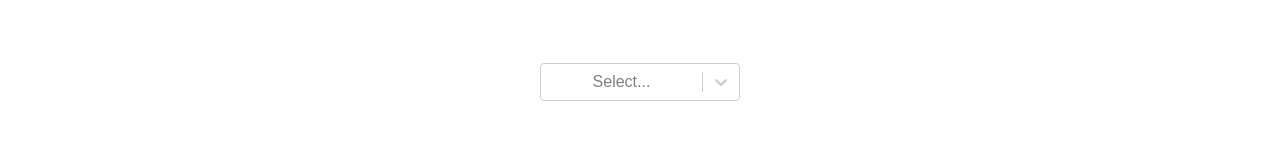
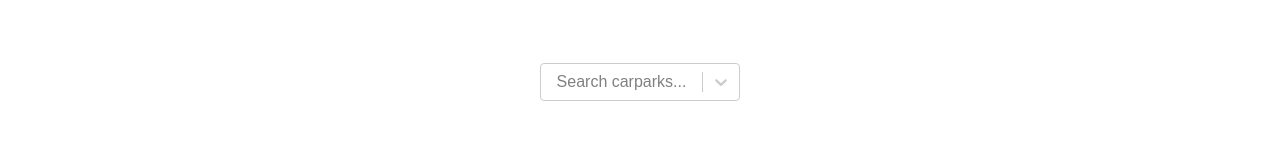
Before and after one commit to huegashi/ParkNow, a React (Vite) app: page /home in a window 1280 px wide. Shown: the part 261-419 px from the top of the page. Built offline with nearby package versions, Linux system fonts and the light colour scheme.

Commit message:
update advanced search to include input text field for filtering

```diff
--- a/package.json
+++ b/package.json
@@ -11,7 +11,9 @@
   },
   "dependencies": {
     "react": "^19.0.0",
-    "react-dom": "^19.0.0"
+    "react-dom": "^19.0.0",
+    "react-router-dom": "^7.3.0",
+    "react-select": "^5.10.1"
   },
   "devDependencies": {
     "@eslint/js": "^9.21.0",
--- a/src/AdvancedSearch.jsx
+++ b/src/AdvancedSearch.jsx
@@ -1,22 +1,41 @@
-import { useState } from "react";
+import { useState, useEffect } from "react";
 import "./App.css";
 import Select from "react-select";
 import { useNavigate } from 'react-router-dom';
 
 function AdvancedSearch() {
   const [selectedOption, setSelectedOption] = useState(null);
+  const [inputValue, setInputValue] = useState('');
+  const [filteredOptions, setFilteredOptions] = useState([]);
   const navigate = useNavigate();
+
+  const options = [
+    { value: 'carparkA', label: 'Carpark A' },
+    { value: 'carparkB', label: 'Carpark B' },
+    { value: 'carparkC', label: 'Carpark C' },
+  ];
+
+  // Update filtered options when input value changes
+  useEffect(() => {
+    if (inputValue) {
+      const filtered = options.filter(option =>
+        option.label.toLowerCase().includes(inputValue.toLowerCase())
+      );
+      setFilteredOptions(filtered);
+    } else {
+      setFilteredOptions(options);
+    }
+  }, [inputValue]);
 
   const handleChange = (selectedOption) => {
     setSelectedOption(selectedOption);
     navigate(`/carpark/${selectedOption.value}`);
   };
 
-  const options = [
-    { value: 'carparkA', label: 'Carpark A' },
-    { value: 'carparkB', label: 'Carpark B' },
-    { value: 'carparkC', label: 'Carpark C' },
-  ];
+  const handleInputChange = (newValue) => {
+    setInputValue(newValue);
+    return newValue;
+  };
 
   const CustomOption = (props) => {
     return (
@@ -46,11 +65,16 @@ function AdvancedSearch() {
   return (
     <div className="advanced-search" style={{ maxWidth: '200px' }}>
       <Select
-        options={options}
+        options={filteredOptions}
         onChange={handleChange}
+        onInputChange={handleInputChange}
+        inputValue={inputValue}
         value={selectedOption}
         isLoading={false}
         components={{ Option: CustomOption }}
+        filterOption={null} // Disable the default filtering
+        isSearchable={true} // Enable search input
+        placeholder="Search carparks..."
       />
     </div>
   );
```
Also changed, not shown: 1 other file (tests, documents, lock files or other folders).
